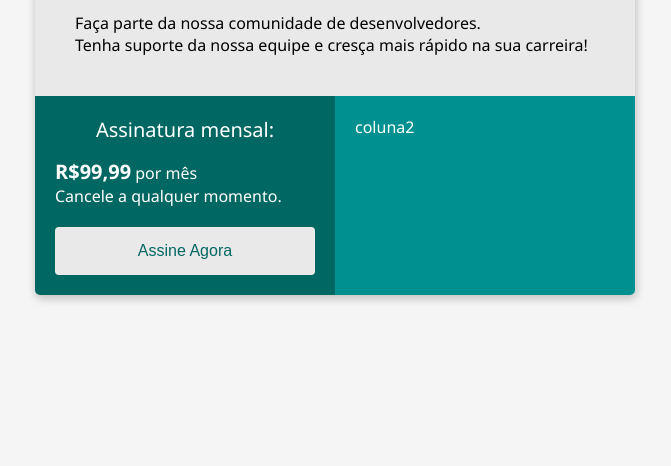
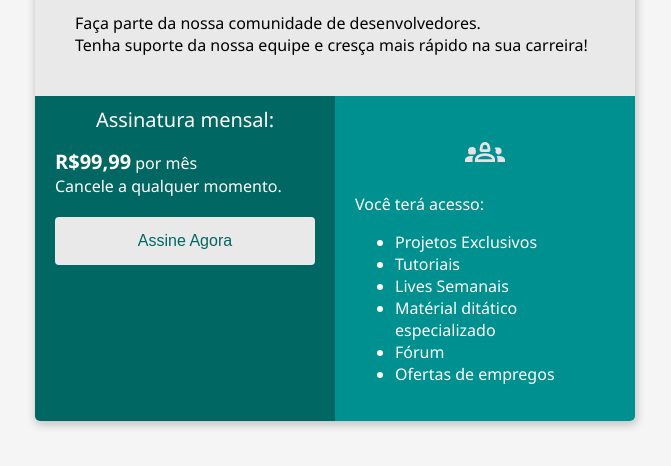
Before and after one commit to MariaMariEdu/bootcamp-devjr-modulo2, a plain HTML site: page index.html in a window 1280 px wide. Shown: the part 158-624 px from the top of the page, without its empty margins (305-976 px from the left). Drawn offline with Linux system fonts and the light colour scheme.

Commit message:
closes #5 - tags ul li

```diff
--- a/index.html
+++ b/index.html
@@ -50,7 +50,7 @@
     .col-1{
         background-color: #006763;
         width: 50%;
-        padding: 20px;
+        padding: 10px 20px;
         color: #FFFFFF;
 
 
@@ -98,6 +98,12 @@
 
     }
 
+    .image{
+        text-align: center;
+        padding: 16px
+          }
+
+
 </style>
 
 </head>
@@ -135,7 +141,21 @@
 
             </div>
             <div class="col-2">
-                coluna2
+
+
+
+                <div class="image">
+                     <object data="groups_2_40dp_E3E3E3_FILL0_wght400_GRAD0_opsz40.svg"></object>
+                </div>
+                    <div>Você terá acesso:</div>
+                   <ul>
+                    <li>Projetos Exclusivos</li>
+                    <li>Tutoriais</li>
+                    <li>Lives Semanais</li>
+                    <li>Matérial ditático especializado</li>
+                    <li>Fórum</li>
+                    <li>Ofertas de empregos</li>
+                </ul>
             </div>
         </div>
     </div>
```
Also changed, not shown: teste.html (added, +26 -0 lines), groups_2_40dp_E3E3E3_FILL0_wght400_GRAD0_opsz40.svg (added).
